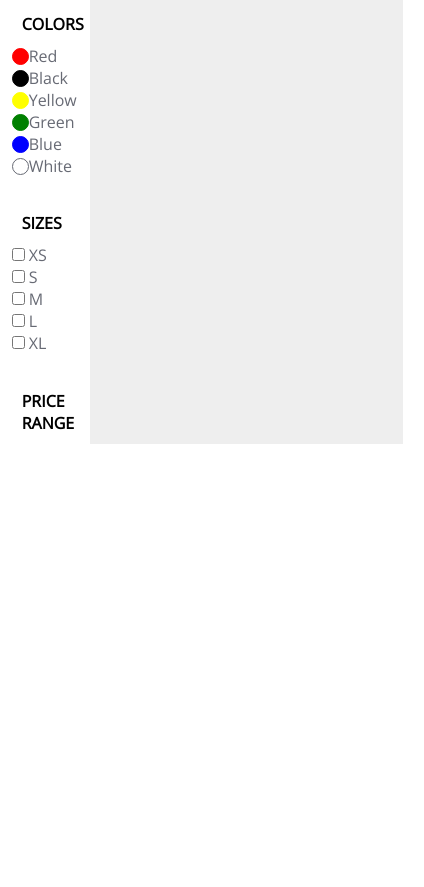
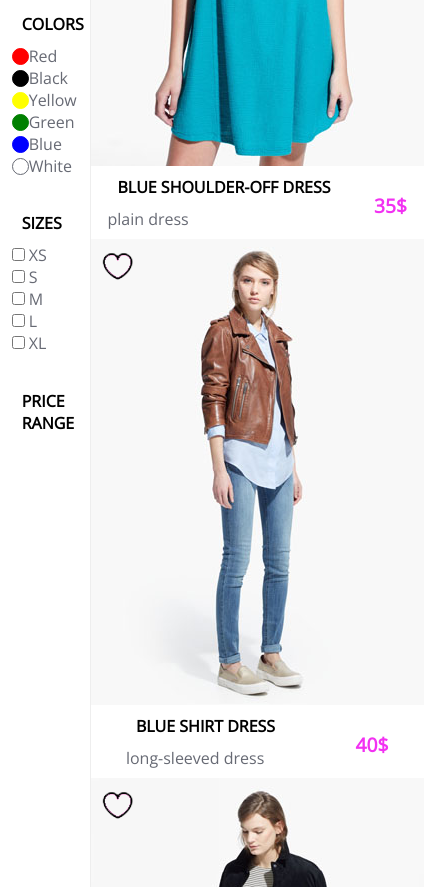
Before and after one commit to OksanaAstapova/OnlineStore, a website built with webpack: page src/template.html in a window 390 px wide. Shown: the part 437-1324 px from the top of the page, 424 px wide, since content can reach past the window. Before the commit the page ends 881 px from the top, so only its background shows below. Built offline with nearby package versions, Linux system fonts and the light colour scheme.

Commit message:
feat: add typescript in project (Fri, Jul 15, 2022 02:11:17 AM)

```diff
--- a/src/index.js
+++ /dev/null
@@ -1,4 +0,0 @@
-import './styles/main.scss'
-
-
-console.log('qqqqqqq')
--- /dev/null
+++ b/src/js/main.ts
@@ -0,0 +1,104 @@
+var CardsData = [
+    {   'img': '../src/assets/products/1.jpg',
+        'alt': 'blue shoulder-off dress',
+        'name': 'Blue shoulder-off dress',
+        'category': 'plain dress',
+        'price': '35$',
+        'color': 'blue',
+        'sizes': ['S', 'M', 'L']
+    },
+    {   'img': '../src/assets/products/2.jpg',
+        'alt': 'blue shirt dress',
+        'name': 'Blue shirt dress',
+        'category': 'long-sleeved dress',
+        'price': '40$',
+        'color': 'blue',
+        'sizes': ['S', 'M', 'L', 'XL']
+    },
+    {   'img': '../src/assets/products/3.jpg',
+        'alt': 'Striped long-sleeved dress',
+        'name': 'Striped long-sleeved dress',
+        'category': ['printed dress' , 'long-sleeved'],
+        'price': '33$',
+        'color': 'white',
+        'sizes': ['S', 'M', 'L', 'XL']
+    },
+    {   'img': '../src/assets/products/4.jpg',
+        'alt': 'red dress',
+        'name': 'Little red dress',
+        'category': ['new arrival', 'plain dress'],
+        'price': '50$',
+        'color': 'red',
+        'sizes': ['L', 'XL']
+    },
+    {   'img': '../src/assets/products/5.jpg',
+        'alt': 'green dress',
+        'name': 'Green shirt dress',
+        'category': ['new arrival', 'plain dress'],
+        'price': '44$',
+        'color': 'green',
+        'sizes': ['XS', 'S']
+    },
+    {   'img': '../src/assets/products/6.jpg',
+        'alt': 'yellow dress',
+        'name': 'Yellow long-sleeved dress',
+        'category': ['long-sleeved dress', 'plain dress'],
+        'price': '35$',
+        'color': 'yellow',
+        'sizes': 'S'
+    },
+    {   'img': '../src/assets/products/7.jpg',
+        'alt': 'Striped long-sleeved dress',
+        'name': 'Striped long-sleeved dress',
+        'category': ['printed dress' , 'long-sleeved'],
+        'price': '33$',
+        'color': 'white',
+        'sizes': ['XS', 'S', 'M', 'XL']
+    },
+    {   'img': '../src/assets/products/8.jpg',
+        'alt': 'long-sleeved dress',
+        'name': 'black and white dress',
+        'category': ['plain dress' , 'long-sleeved'],
+        'price': '80$',
+        'color': ['black', 'white'],
+        'sizes': ['M', 'XL']
+    }
+
+
+
+]
+var favorites: any = document.querySelector('.favorites');
+favorites.addEventListener('click', ()=>{
+
+    favorites.classList.toggle('favs-active');
+})
+
+
+
+    document.addEventListener("DOMContentLoaded", () => {
+        for(let k=0; k<CardsData.length; k++){
+            let wrapper: any = document.querySelector(".products__wrapper");
+            let card = `<div class = "card">
+            <div class="card__favs"></div>
+            <img src="${CardsData[k].img}" alt="${CardsData[k].alt}" class = "card__img">
+            <div class="card__info">
+                        <div>
+                            <p class="subtitle">${CardsData[k].name}</p>
+                            <p class="text">${CardsData[k].category}</p>
+                        </div>
+                        <div class="card__price">${CardsData[k].price}</div>
+                    </div>
+            </div>`;
+
+            wrapper.innerHTML += card;
+        }
+
+        var card__favs = document.querySelectorAll('.card__favs');
+
+        card__favs.forEach(function (el) {
+            el.addEventListener('click', () => {
+                el.classList.toggle('card__favs_active')
+            });
+
+        });
+    })
--- a/src/styles/main.scss
+++ b/src/styles/main.scss
@@ -37,7 +37,6 @@ $font: 'Open Sans', sans-serif;
     align-items: center;
     justify-content: space-between;
     border-bottom:1px solid #eee;
-
 
     .header__menu{
 
@@ -196,6 +195,7 @@ $font: 'Open Sans', sans-serif;
 
                 }
 
+
                 .card__info{
 
                     @extend %flex;
--- a/webpack.config.js
+++ b/webpack.config.js
@@ -1,14 +1,24 @@
 const path = require('path')
 const HtmlWebpackPlugin = require('html-webpack-plugin')
+const webpack = require('webpack')
 
 
 module.exports = {
   entry: {
-    main: path.resolve(__dirname, './src/index.js'),
-  },
+    entry: './src/index.ts',
+},
   output: {
     path: path.resolve(__dirname, './dist'),
     filename: '[name].bundle.js',
+  },
+  mode: 'development',
+  devServer: {
+    historyApiFallback: true,
+    // contentBase: path.resolve(__dirname, './dist'),
+    open: true,
+    compress: true,
+    hot: true,
+    port: 8080,
   },
   plugins: [
     new HtmlWebpackPlugin({
@@ -16,14 +26,17 @@ module.exports = {
       template: path.resolve(__dirname, './src/template.html'), // template file
       filename: 'index.html', // output file
     }),
+    new webpack.HotModuleReplacementPlugin(),
+
   ],
+
   module: {
     rules: [
       // JavaScript
       {
-        test: /\.js$/,
+        test: /\.tsx?$/,
+        use: 'ts-loader',
         exclude: /node_modules/,
-        use: ['babel-loader'],
       },
       // CSS, PostCSS, and Sass
       {
@@ -35,6 +48,10 @@ module.exports = {
         test: /\.(?:ico|gif|png|jpg|jpeg)$/i,
         type: 'asset/resource',
       },
+
     ],
   },
+  resolve: {
+    extensions: ['.tsx', '.ts', '.js'],
+  },
 }
```
Also changed, not shown: package.json (+7 -2 lines), src/index.ts (added, +8 -0 lines), tsconfig.json (added, +11 -0 lines), dist/entry.bundle.js (added), dist/index.html, src/assets/products/1.jpg (added), src/assets/products/2.jpg (added), src/assets/products/3.jpg (added), src/assets/products/4.jpg (added), src/assets/products/5.jpg (added), src/assets/products/6.jpg (added), src/assets/products/7.jpg (added), src/assets/products/8.jpg (added), 1 other file.
